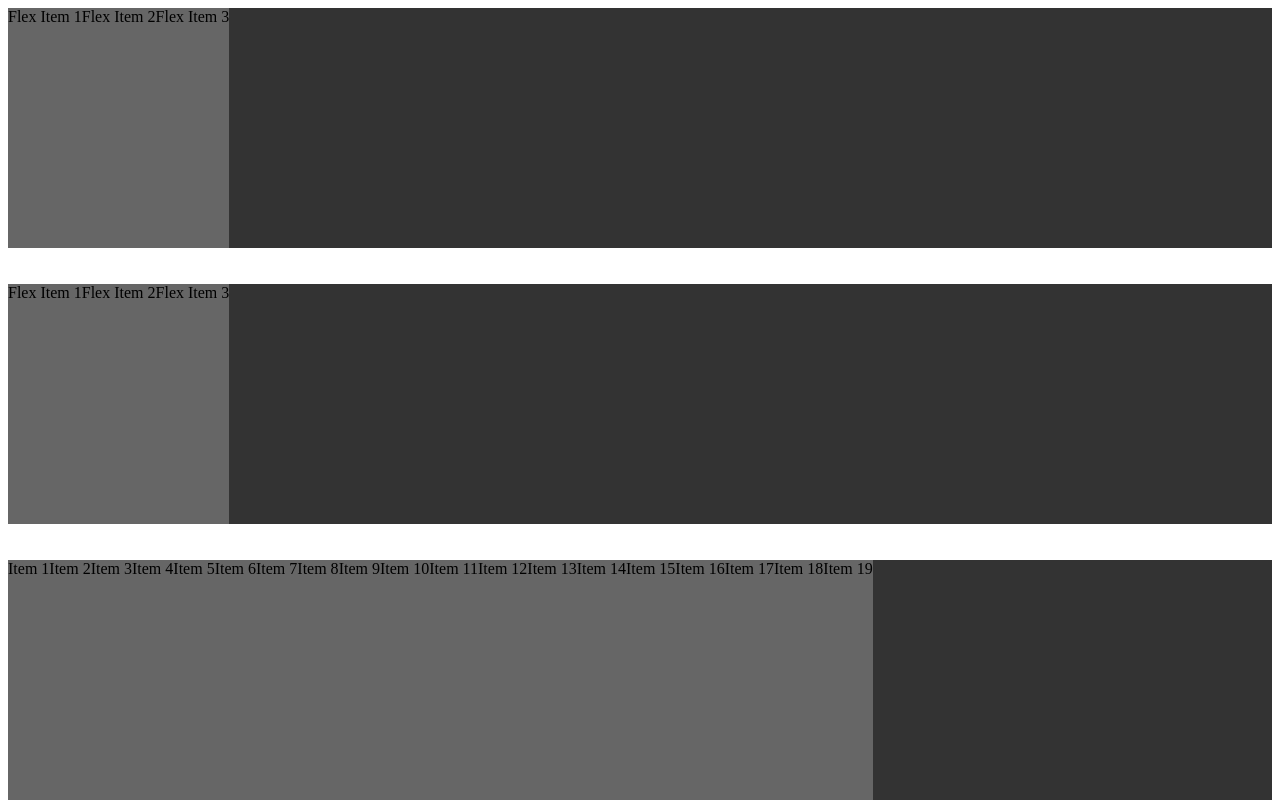
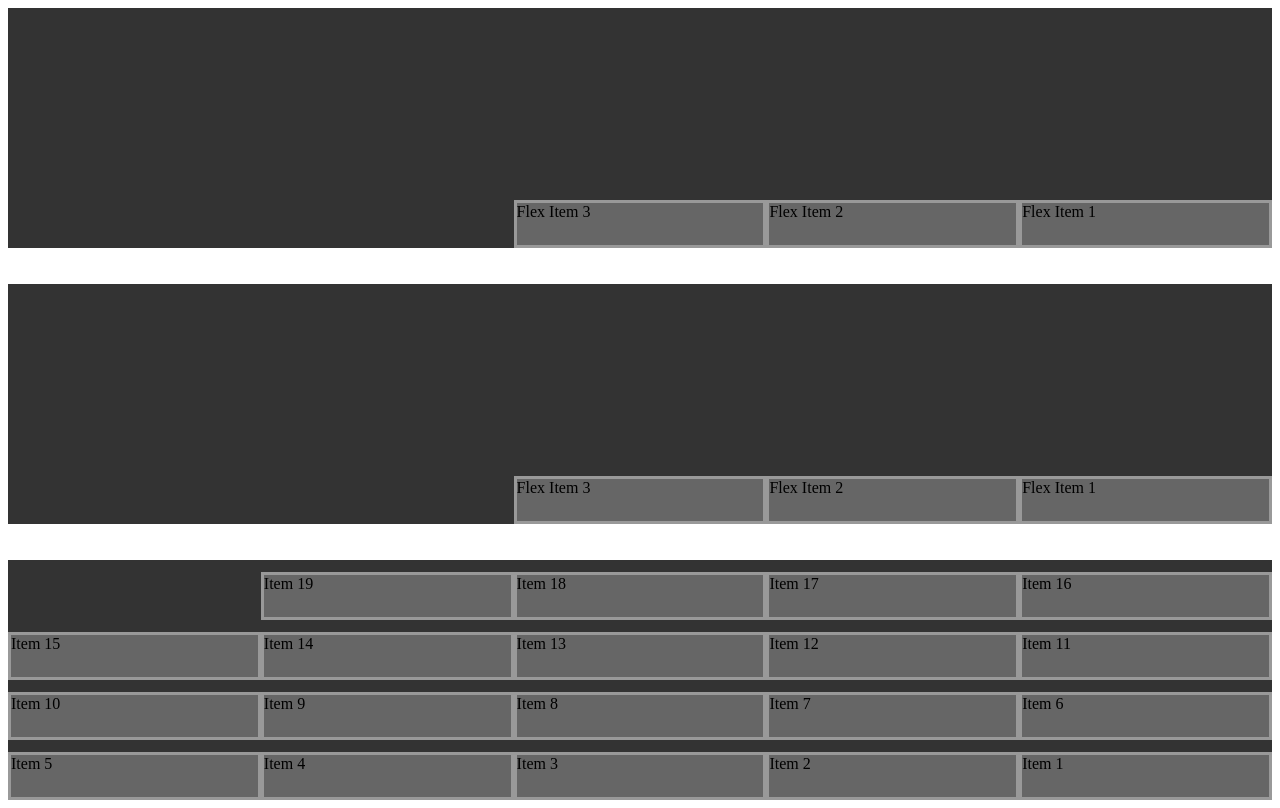
Before and after one commit to erlinda7/Flexbox, a plain HTML site: page index.html in a window 1280 px wide. Drawn offline with Linux system fonts and the light colour scheme.

Commit message:
flex-wrap

```diff
--- a/index.html
+++ b/index.html
@@ -6,18 +6,29 @@
     <meta name="viewport" content="width=device-width, initial-scale=1.0">
     <title>Aprendiendo flexbox</title>
     <style>
+        *,
+        *::after,
+        *::before {
+            box-sizing: border-box; /*el tamaño de la caja se considera desde el borde*/
+        }
         .container {
             background-color: #333;
             height: 30vh;
 
             display: flex;
-            flex-direction: row;
-            /* flex-direction: row-reverse; */
-            /* flex-direction: column; */
-            /* flex-direction: column-reverse; */
+            flex-direction: row-reverse;
+            /*row | row-reserve | column | column-reverse*/
 
+            /* flex-wrap: nowrap; */   /*no envuelvas los quiero en una sola fila o una sola columna, y se acomodan sino mas espacio aparece scroll*/
+            flex-wrap: wrap-reverse; /*considera el tamaño y sino no caben los manda a otra fila con su tamaño fijado*/
+            /*nowrap | wrap | wrap-reverse*/
+
+            /*se pueden realizar las combinaciones con flex-direction y flex-wrap,   tambien se pueden poner tamaños a los item */
         }
         .item {
+            border: medium solid #999;
+            width: 20%; /*flex-wrap: nowrap , si no caben, la caja trata de alinear en una solo linea sin hacer caso al tamaño, con direction row*/
+            height: 20%; /*direction column*/
             background-color: #666;
         }
     </style>
```
